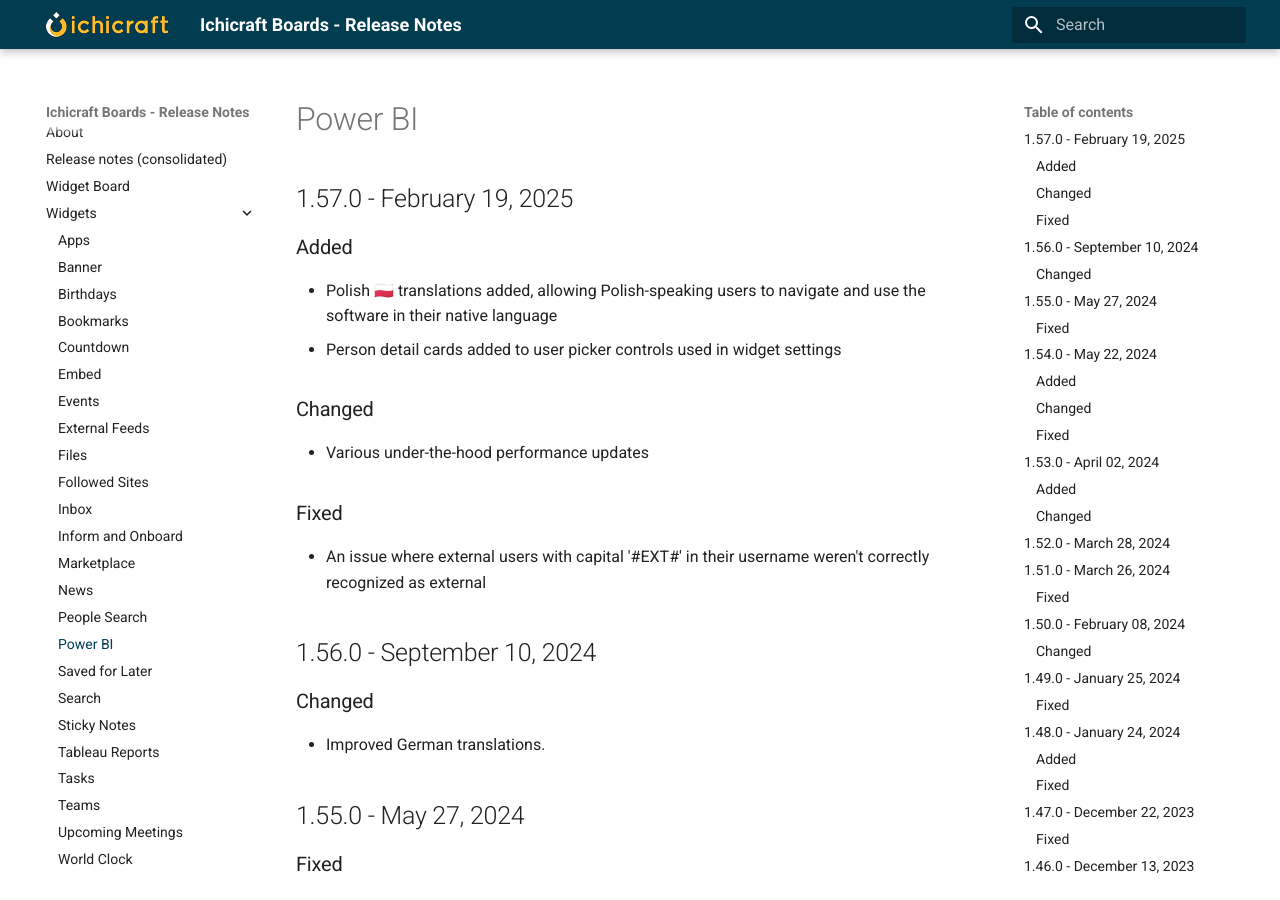
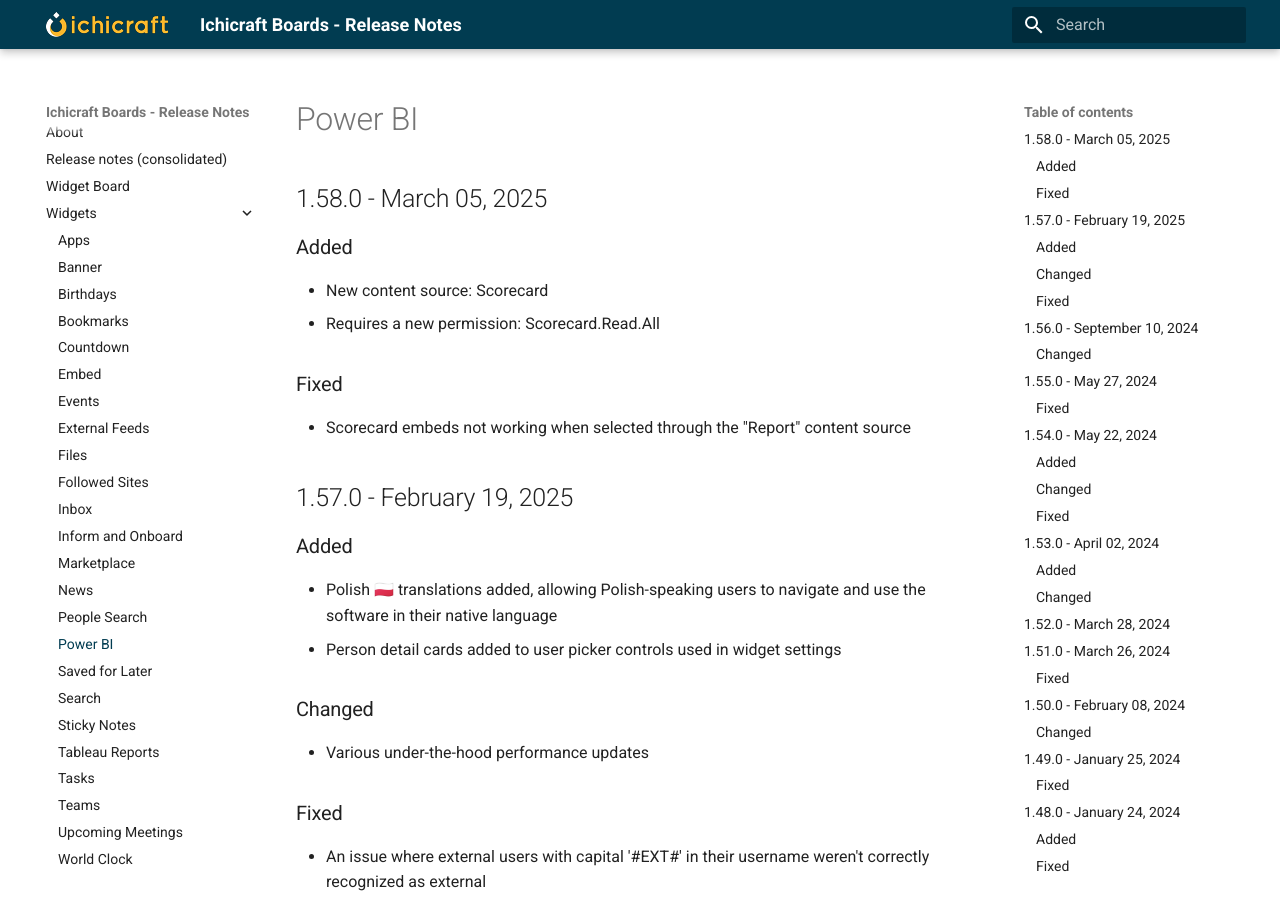
Before and after one commit to ichicraft/widgets-docs, an MkDocs documentation site: the page built from docs/Widgets/Power BI.md, in a window 1280 px wide and 900 px high. Built offline with MkDocs 1.6.1 and Material for MkDocs 9.7.7, drawn with Linux system fonts in a browser that asks for light colours.

```diff
--- a/docs/Widgets/Power BI.md
+++ b/docs/Widgets/Power BI.md
@@ -1,3 +1,12 @@
+## 1.58.0 - March 05, 2025
+
+### Added
+- New content source: Scorecard
+   - Requires a new permission: Scorecard.Read.All
+
+### Fixed
+- Scorecard embeds not working when selected through the &quot;Report&quot; content source
+
 ## 1.57.0 - February 19, 2025
 
 ### Added
```
Also changed, not shown: docs/Release-notes-(consolidated).md (+9 -0 lines).
